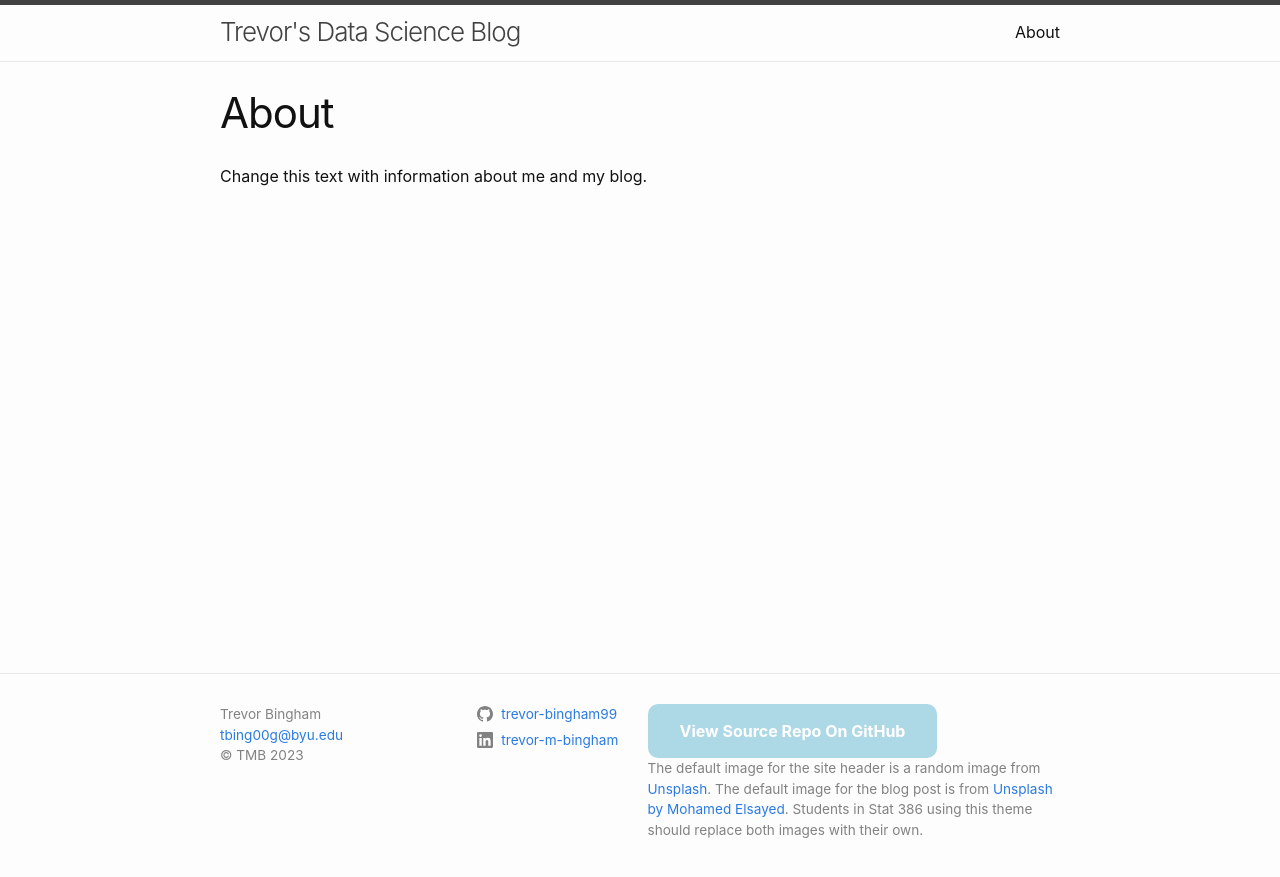
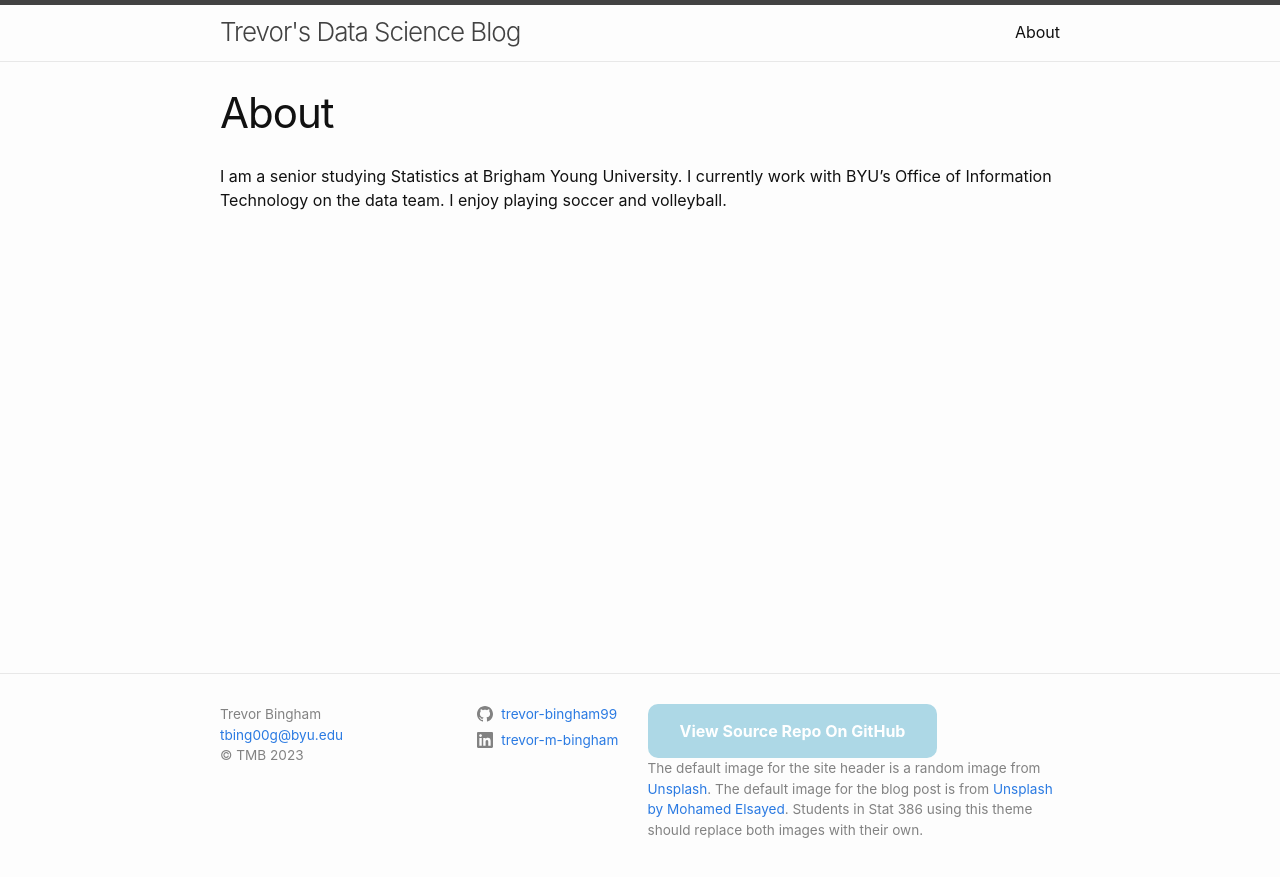
Before and after one commit to trevor-bingham99/trevor-bingham99.github.io, a Jekyll site: the page built from about.markdown, in a window 1280 px wide. Shown: the top 877 px of the page. Built offline with Jekyll 4.4.1, drawn with Linux system fonts in a browser that asks for light colours.

Commit message:
update about file

```diff
--- a/about.markdown
+++ b/about.markdown
@@ -4,4 +4,4 @@ title: About
 permalink: /about/
 ---
 
-Change this text with information about me and my blog.
+I am a senior studying Statistics at Brigham Young University. I currently work with BYU's Office of Information Technology on the data team. I enjoy playing soccer and volleyball.
```
